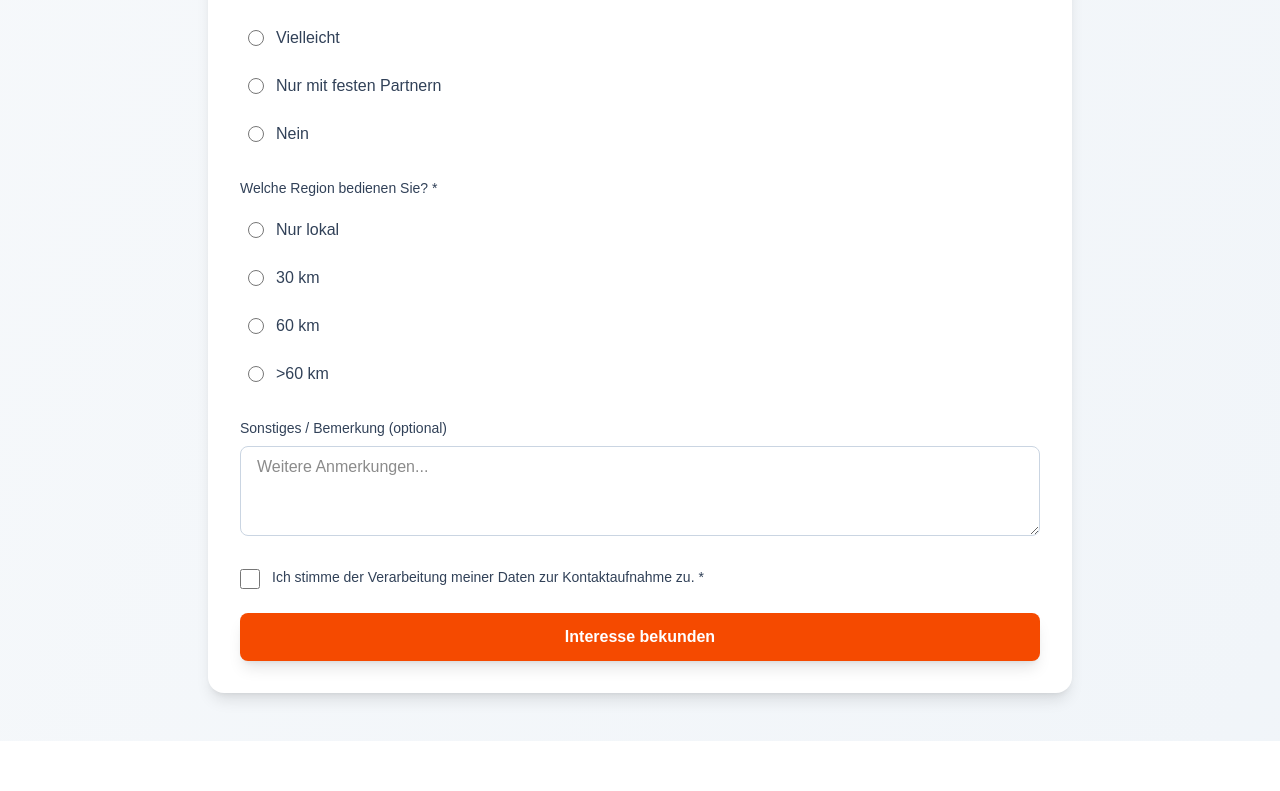
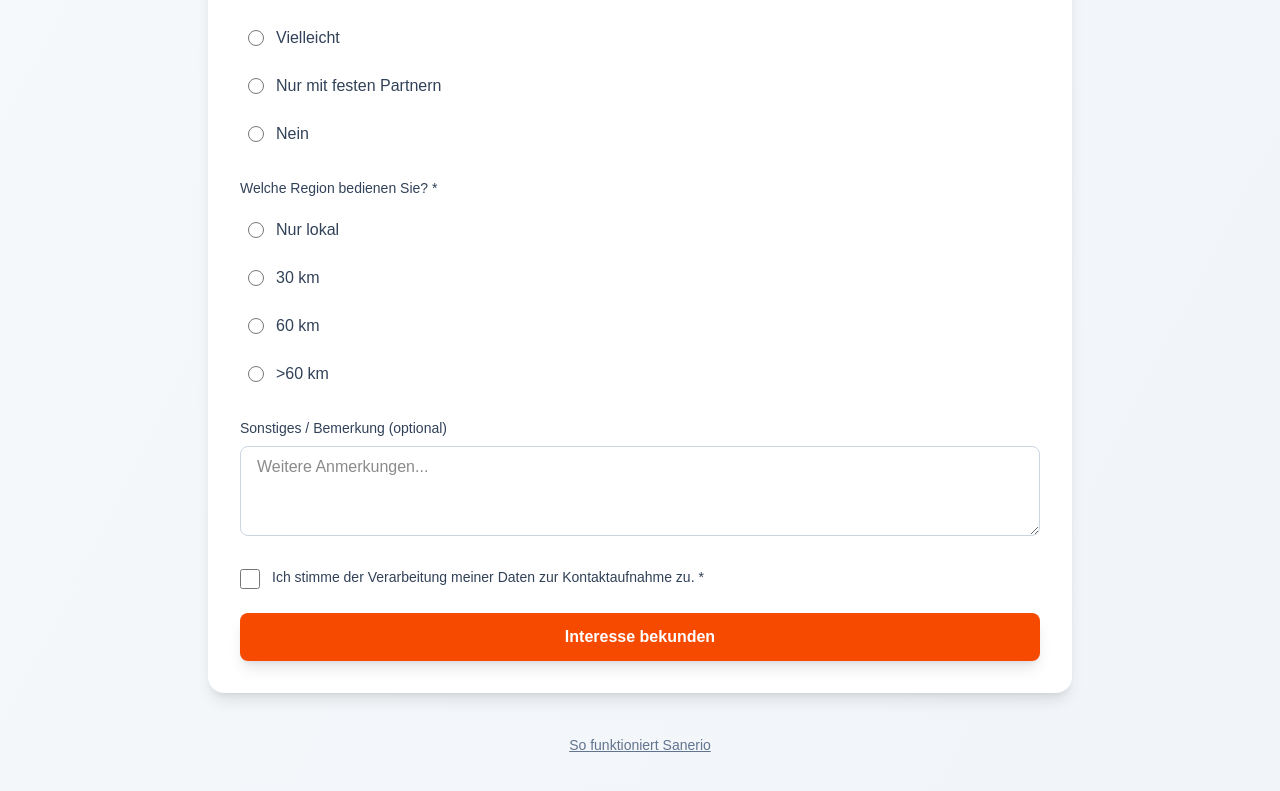
Before and after one commit to simonroeb331/sanerio_validation, a Next.js app: page /handwerker in a window 1280 px wide. Shown: the part 1700-2491 px from the top of the page. Before the commit the page ends 2441 px from the top, so only its background shows below. Built offline with nearby package versions, Linux system fonts and the light colour scheme.

Commit message:
Add link to /ueber-sanerio on landing pages

```diff
--- a/components/LandingPage.tsx
+++ b/components/LandingPage.tsx
@@ -106,15 +106,6 @@ export default function LandingPage({ targetGroup }: { targetGroup: TargetGroup
           <p className="text-slate-600 mb-6">
             Wir haben Ihr Interesse erhalten und melden uns in Kürze bei Ihnen.
           </p>
-{/* Info-Link zu Sanerio */}
-<div className="text-center mt-10">
-  <a
-    href="/ueber-sanerio"
-    className="text-sm text-slate-500 hover:text-slate-700 underline"
-  >
-    So funktioniert Sanerio
-  </a>
-</div>
 
         </div>
       </div>
@@ -253,6 +244,17 @@ export default function LandingPage({ targetGroup }: { targetGroup: TargetGroup
             </button>
           </div>
         </div>
+
+{/* Info-Link zu Sanerio */}
+<div className="text-center mt-10">
+  <a
+    href="/ueber-sanerio"
+    className="text-sm text-slate-500 hover:text-slate-700 underline"
+  >
+    So funktioniert Sanerio
+  </a>
+</div>
+
       </div>
     </div>
   );
```
